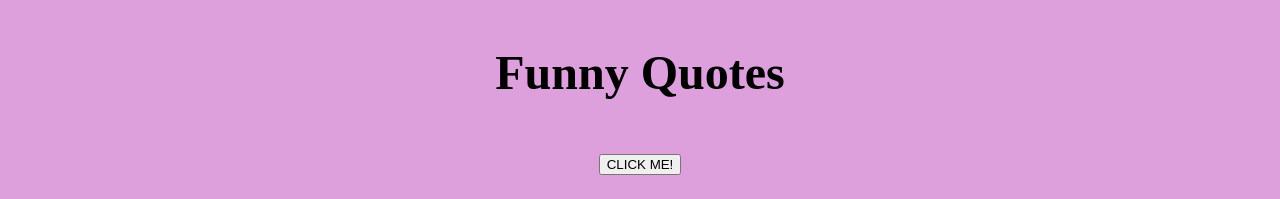
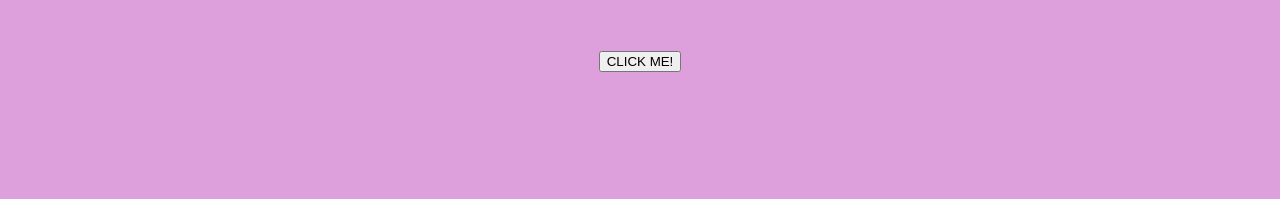
Before and after one commit to brittanycantucampos/Test2, a plain HTML site: page index.html in a window 1280 px wide. Shown: the part 2184-2383 px from the top of the page. After the commit the page ends 2280 px from the top, so only its background shows below. Drawn offline with Linux system fonts and the light colour scheme.

Commit message:
Update index.html

```diff
--- a/index.html
+++ b/index.html
@@ -41,11 +41,11 @@
               <img src="./FRIENDS/ODG.gif" height="250">
               <img src="./FRIENDS/Hi.webp" height="250">
               <img src="./FRIENDS/How.gif" height="250">
-      <div>
+<!--       <div>
         <h2>Funny Quotes</h2>
       </div>
         <p>
-          <!-- <img src="./FRIENDS/" -->
+          <!-- <img src="./FRIENDS/" --> -->
       <div>
         <img id= "2000" onload="hide()" src="./FRIENDS/Ohmygod.webp" height= "400">
         <button onclick= "show()">CLICK ME!</button>
```
